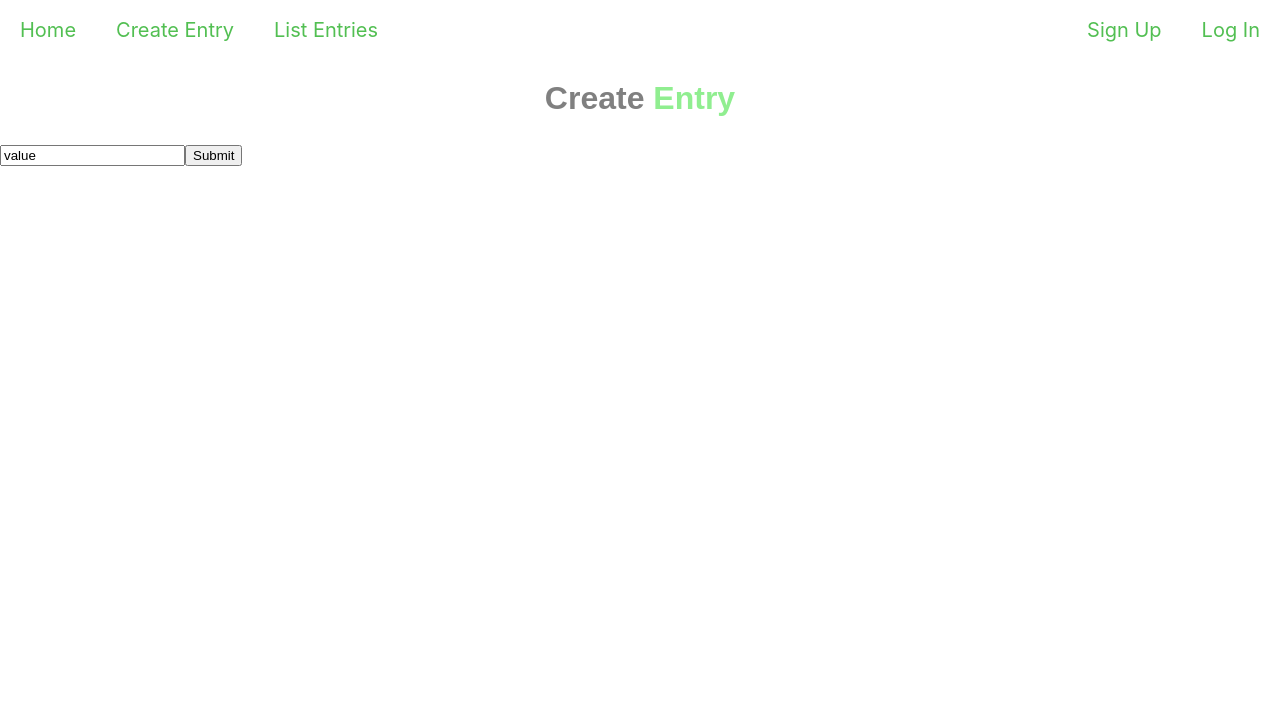
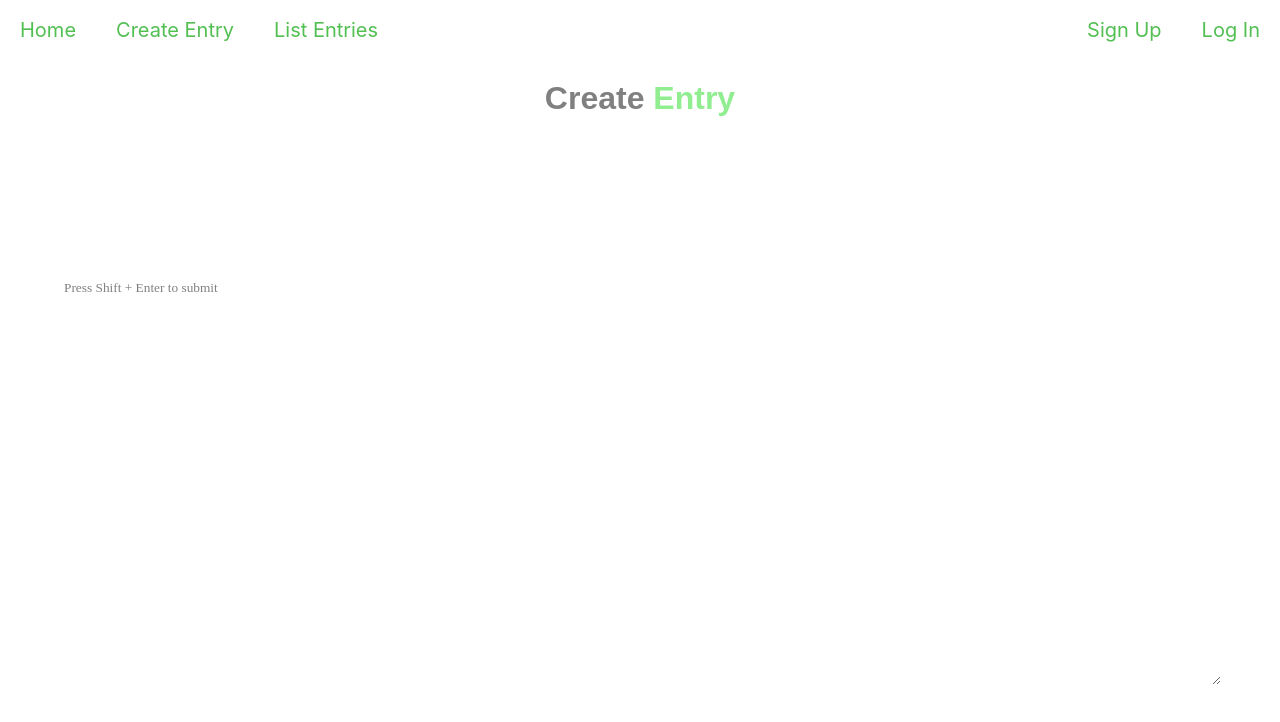
Before and after one commit to rnori-harv/MindWell-Frontend, a React (Create React App) app: page /create-entry in a window 1280 px wide. Shown: the top 722 px of the page. Built offline with nearby package versions, Linux system fonts and the light colour scheme.

Commit message:
started making some frontend changes

```diff
--- a/src/components/CreateEntry/CreateEntry.js
+++ b/src/components/CreateEntry/CreateEntry.js
@@ -1,12 +1,20 @@
 import React, { useState } from 'react';
 import styles from './CreateEntry.module.css'; // Import the CSS file
+import { useEditor, EditorContent } from '@tiptap/react'
+import StarterKit from '@tiptap/starter-kit'
 
 
 const CreateEntry = () => {
-  const [data, setData] = useState({ key: 'value' });
+  const [data, setData] = useState({ key: 'Press Shift + Enter to submit' });
 
   const handleChange = (event) => {
     setData({ ...data, [event.target.name]: event.target.value });
+  };
+
+  const handleKeyDown = (event) => {
+    if (event.shiftKey && event.key === 'Enter') {
+      handleSubmit(event);
+    }
   };
 
   const handleSubmit = async (event) => {
@@ -23,7 +31,8 @@ const CreateEntry = () => {
 
       if (response.ok) {
         const jsonResponse = await response.json();
-        console.log(jsonResponse.message);
+        console.log(jsonResponse);
+        setData({key: jsonResponse.message  })
       } else {
         console.error('Error creating entry:', response.statusText);
       }
@@ -40,16 +49,21 @@ const CreateEntry = () => {
           <span className={styles.entry}>Entry</span>
         </h2>
       </header>
-      <form onSubmit={handleSubmit}>
-        {/* Add your form fields here */}
-        <input
-          type="text"
-          name="key"
-          value={data.key}
-          onChange={handleChange}
-        />
-        <button type="submit">Submit</button>
-      </form>
+      <textarea
+        className={styles.inputField}
+        type="text"
+        name="key"
+        value={data.key}
+        onChange={handleChange}
+        onClick={() => {
+          if (data.key === 'Press Shift + Enter to submit') {
+            setData({ ...data, key: '' });
+          }
+        }}
+        onKeyDown={handleKeyDown}
+        placeholder="Press Shift + Enter to submit"
+        style={{ color: 'grey' }}
+      />
     </div>
   );
 };
--- a/src/components/CreateEntry/CreateEntry.module.css
+++ b/src/components/CreateEntry/CreateEntry.module.css
@@ -12,3 +12,23 @@
     color: grey;
     margin-top: 0px;
   }
+
+  .inputField {
+    position: absolute;
+    top: 60%; /* Center the input field vertically */
+    left: 50%; /* Center the input field horizontally */
+    height: 50%; /* Set the height to 60% of the screen height */
+    min-height: 50%; /* Set the minimum height to 50% of the screen height */
+    max-height: 90%; /* Set the maximum height to 90% of the screen height */
+    transform: translate(-50%, -50%); /* Adjust the position to account for the input field's dimensions */
+    width: 90%;
+    font-family: 'Sans Serif';
+    resize: vertical;
+    white-space: pre-wrap;
+    overflow-wrap: break-word;
+    overflow: auto;
+    border: none;
+    text-align: left; /* Align the text to the left */
+    padding:5px; /* Remove any padding */
+    outline: none; /* Remove the outline */
+  }
```
